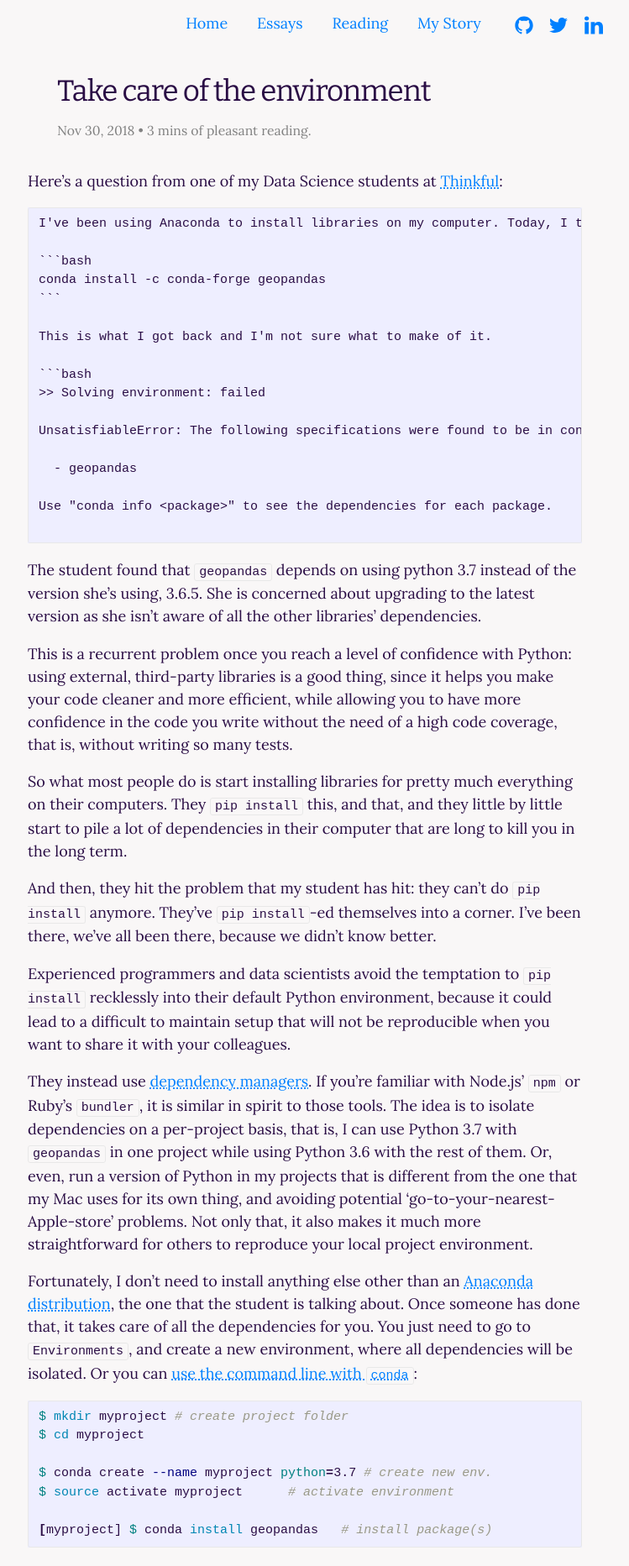
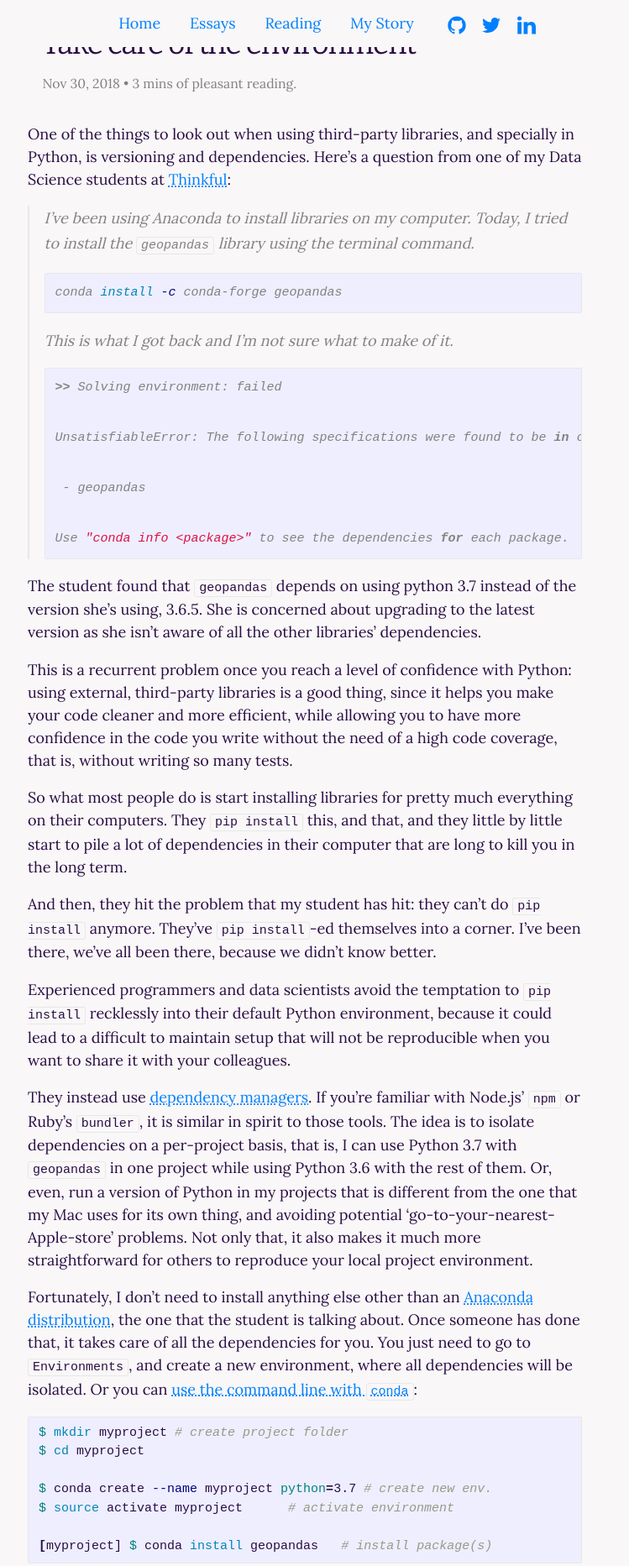
Before and after one commit to ohduran/ohduran.github.io, a Jekyll site: the page built from _posts/2018-11-30-take-care-of-the-environment.md, in a window 1280 px wide. Shown: the top 1865 px of the page at 84% size, without its empty margins (277-1026 px from the left). Built offline with Jekyll 4.4.1, drawn with Linux system fonts in a browser that asks for light colours.

Commit message:
navbar filled with background color

````diff
--- a/_posts/2018-11-30-take-care-of-the-environment.md
+++ b/_posts/2018-11-30-take-care-of-the-environment.md
@@ -5,27 +5,26 @@ date:   2018-11-30 15:00:00 +0100
 categories: science
 permalink: /2018/11/take-care-of-the-environment
 ---
-Here's a question from one of my Data Science students at [Thinkful](https://thinkful.com):
 
-~~~
-I've been using Anaconda to install libraries on my computer. Today, I tried to install the `geopandas` library using the terminal command.
+One of the things to look out when using third-party libraries, and specially in Python, is versioning and dependencies. Here's a question from one of my Data Science students at [Thinkful](https://thinkful.com):
 
-```bash
-conda install -c conda-forge geopandas
-```
-
-This is what I got back and I'm not sure what to make of it.
-
-```bash
->> Solving environment: failed
-
-UnsatisfiableError: The following specifications were found to be in conflict:
-
-  - geopandas
-
-Use "conda info <package>" to see the dependencies for each package.
-
-~~~
+> I've been using Anaconda to install libraries on my computer. Today, I tried to install the `geopandas` library using the terminal command.
+>
+> ```bash
+> conda install -c conda-forge geopandas
+> ```
+>
+> This is what I got back and I'm not sure what to make of it.
+>
+> ```bash
+> >> Solving environment: failed
+>
+> UnsatisfiableError: The following specifications were found to be in conflict:
+>
+>  - geopandas
+>
+> Use "conda info <package>" to see the dependencies for each package.
+> ```
 
 The student found that `geopandas` depends on using python 3.7 instead of the version she's using, 3.6.5. She is concerned about upgrading to the latest version as she isn't aware of all the other libraries' dependencies.
 
--- a/_sass/_layout.scss
+++ b/_sass/_layout.scss
@@ -5,9 +5,11 @@
     // border-top: 10px solid $background-head;
     background-color: $background-header;
     min-height: 56px;
+    width: 50%;
 
     // Positioning context for the mobile navigation icon
-    position: relative;
+    position: fixed;
+    left:25%;
 }
 
 .site-title {
@@ -28,6 +30,7 @@
     // float: right;
     line-height: 56px;
     text-align: right;
+    background-color: $background-color;
 
     .menu-icon {
         display: none;
@@ -51,7 +54,6 @@
         position: absolute;
         top: 9px;
         right: $spacing-unit / 2;
-        background-color: $background-color;
         border: 1px solid $grey-color-light;
         border-radius: 5px;
         text-align: right;
@@ -102,7 +104,6 @@
         }
     }
 }
-
 
 /**
  * Site footer
@@ -219,7 +220,7 @@
  * Posts
  */
 .post-header {
-    margin-left: 2 * $spacing-unit;
+    margin-left: 1.5 * $spacing-unit;
     margin-right: 2 * $spacing-unit;
     margin-bottom: $spacing-unit;
 }
````
